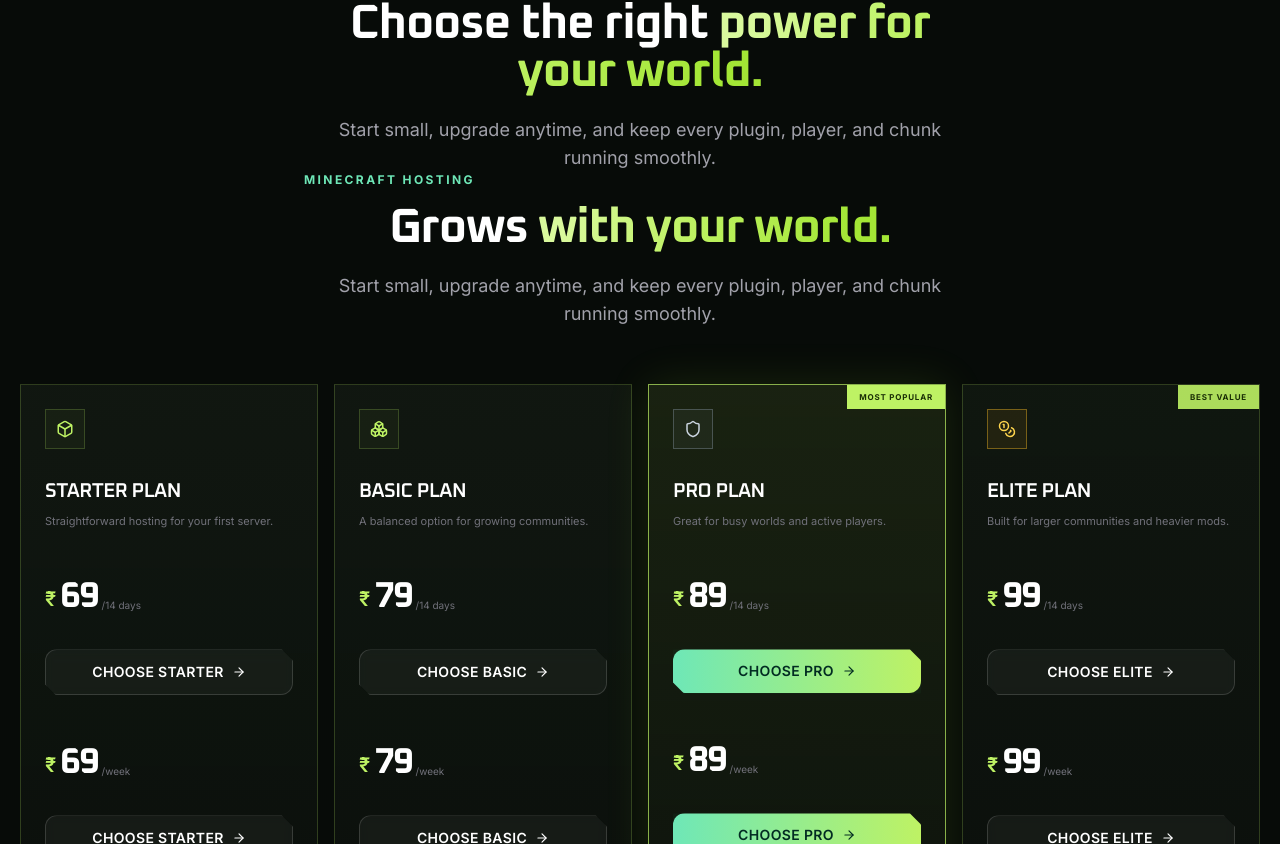
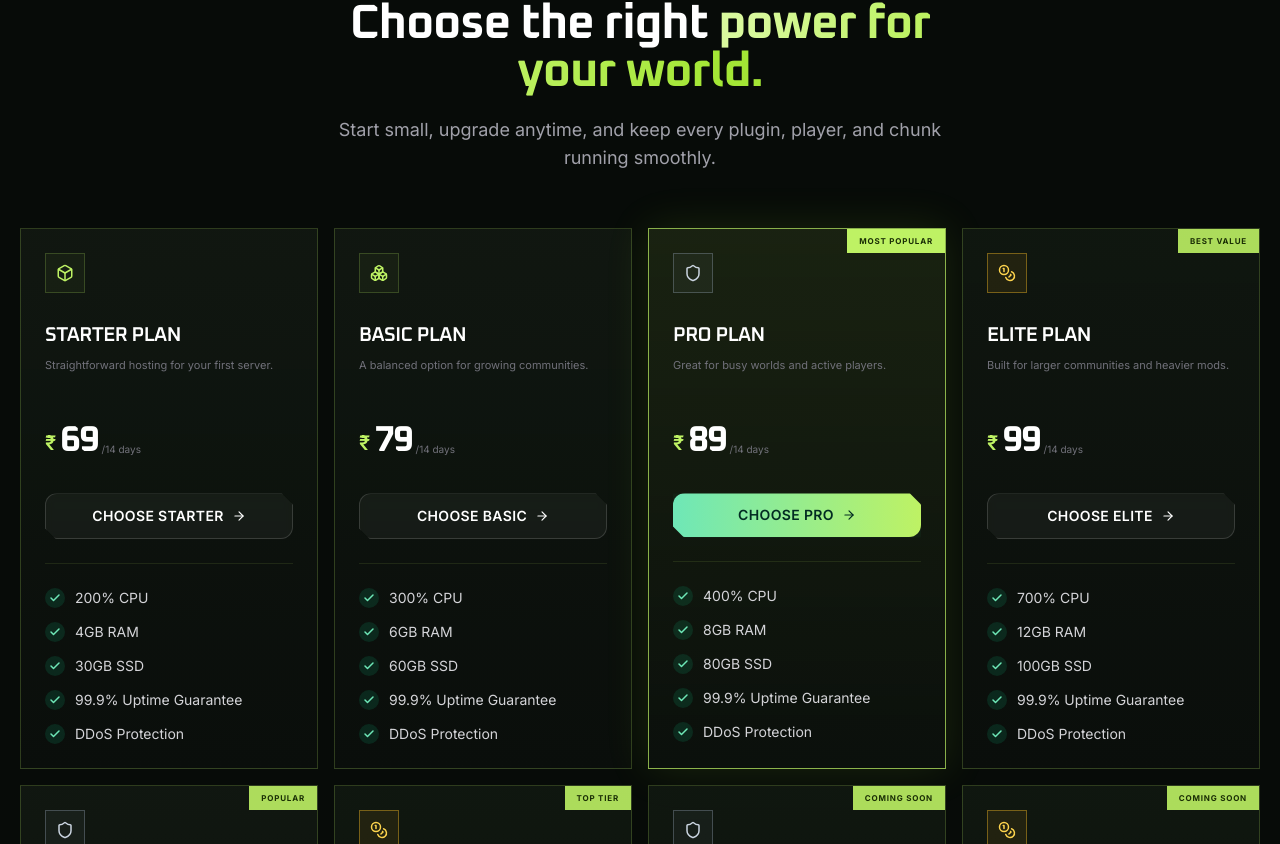
Before and after one commit to UnknownX-D/Crazy-Cloud, a React (Vite) app: page / in a window 1280 px wide. Shown: the part 2756-3600 px from the top of the page. Built offline with nearby package versions, Linux system fonts and the light colour scheme.

Commit message:
Updated site

```diff
--- a/src/components/Pricing.tsx
+++ b/src/components/Pricing.tsx
@@ -8,8 +8,6 @@
 
     <SectionHeading eyebrow="CRAZY CLOUD • SERVER PLANS" title={<>Choose the right <span className="text-gradient">power for your world.</span></>}>Start small, upgrade anytime, and keep every plugin, player, and chunk running smoothly.</SectionHeading>
 
-    <SectionHeading eyebrow="MINECRAFT HOSTING" title={<>Grows <span className="text-gradient">with your world.</span></>}>Start small, upgrade anytime, and keep every plugin, player, and chunk running smoothly.</SectionHeading>
-
     <motion.div className="mt-14 grid gap-4 sm:grid-cols-2 lg:grid-cols-4" initial="hidden" whileInView="visible" viewport={{ once: true }} variants={{ visible: { transition: { staggerChildren: .09 } } }}>
       {minecraftPlans.map((plan) => { const Icon = plan.icon; return <motion.article key={plan.name} variants={reveal} whileHover={{ y: -7 }} className={`relative flex min-h-[500px] flex-col border bg-gradient-to-b p-6 ${plan.featured ? 'border-lime-300/70 from-lime-300/[.1] to-[#0b100c] shadow-[0_0_42px_rgba(163,230,53,.12)]' : 'border-lime-300/20 from-[#111811]/90 to-[#0a0e0b]'}`}>
         {plan.badge && <span className={`absolute right-0 top-0 px-3 py-1.5 text-[8px] font-bold uppercase tracking-[.1em] ${plan.featured ? 'bg-lime-300 text-lime-950' : 'bg-lime-300/90 text-lime-950'}`}>{plan.badge}</span>}
@@ -18,9 +16,6 @@
 
         <div className="mt-12 flex items-end gap-1"><span className="mb-1 text-xl font-semibold text-lime-300">{plan.price === 'Coming Soon' ? '' : '₹'}</span><span className="font-display text-4xl font-bold tracking-[-.06em] text-white">{plan.price}</span><span className="mb-1 text-[10px] text-zinc-500">{plan.price === 'Coming Soon' ? '' : '/14 days'}</span></div>
         <a href={`/payment/${plan.slug}`} className="mt-8"><Button variant={plan.featured ? 'primary' : 'secondary'} className={`clip-button w-full rounded-none py-3 text-[10px] uppercase tracking-wide ${!plan.featured ? 'border-lime-300/20' : ''}`}>Choose {plan.name} <ArrowRight size={14} /></Button></a>
-
-        <div className="mt-12 flex items-end gap-1"><span className="mb-1 text-xl font-semibold text-lime-300">₹</span><span className="font-display text-4xl font-bold tracking-[-.06em] text-white">{plan.price}</span><span className="mb-1 text-[10px] text-zinc-500">/week</span></div>
-        <a href={`/payment/${plan.name.toLowerCase()}`} className="mt-8"><Button variant={plan.featured ? 'primary' : 'secondary'} className={`clip-button w-full rounded-none py-3 text-[10px] uppercase tracking-wide ${!plan.featured ? 'border-lime-300/20' : ''}`}>Choose {plan.name} <ArrowRight size={14} /></Button></a>
 
         <div className="my-6 h-px bg-lime-300/10" /><ul className="space-y-3.5 flex-1">{plan.features.map(feature => <CheckLine key={feature}>{feature}</CheckLine>)}</ul>
       </motion.article> })}
```
